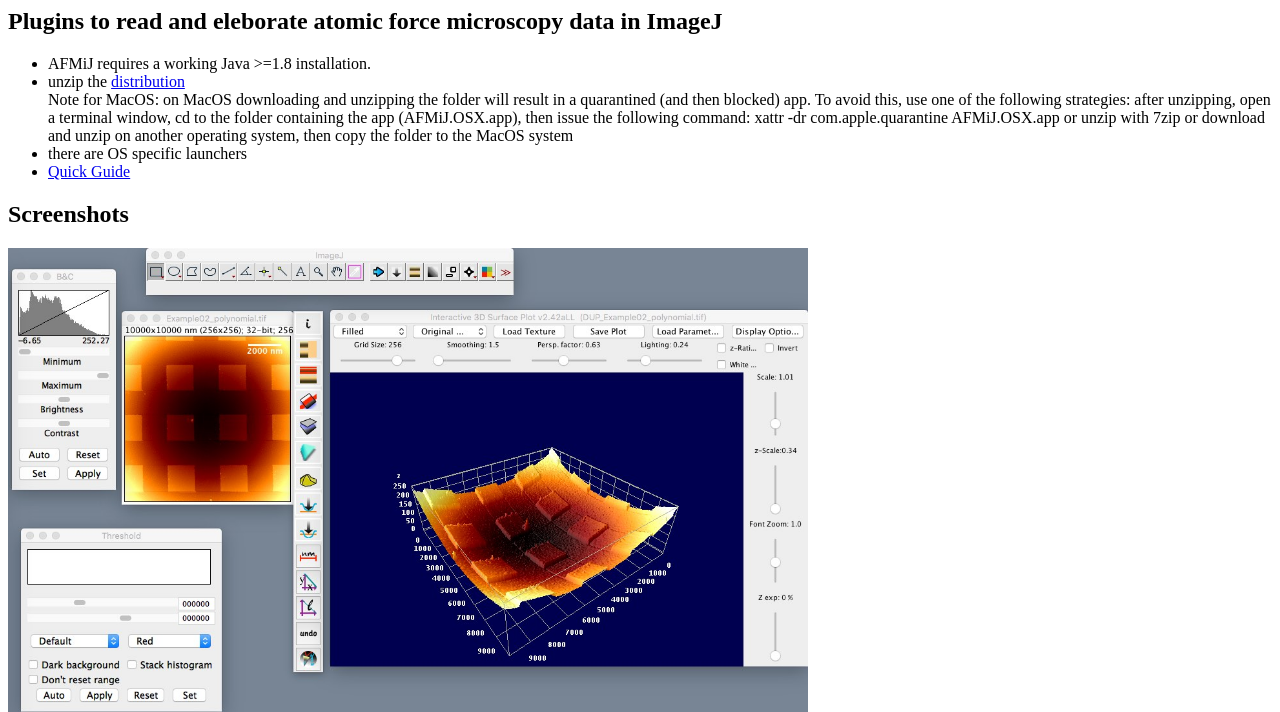
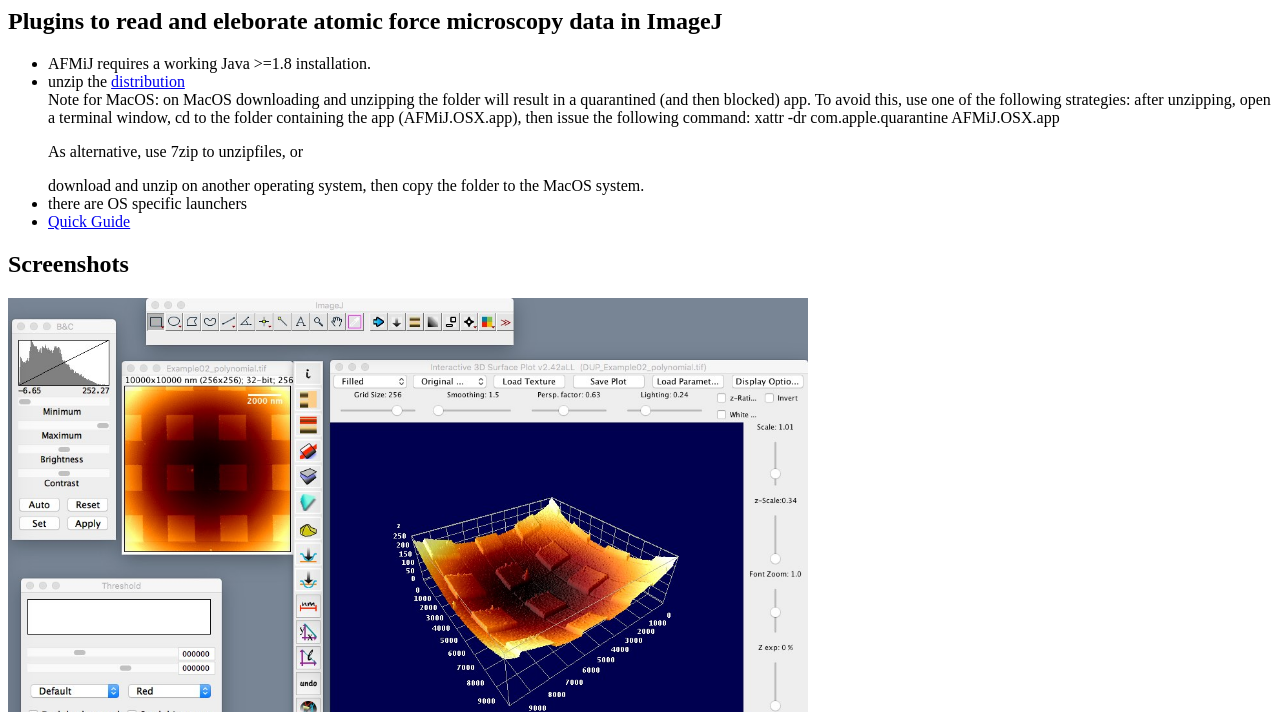
Before and after one commit to AFMiJ/AFMiJ, a plain HTML site: page docs/index.html in a window 1280 px wide. Shown: the top 712 px of the page. Drawn offline with Linux system fonts and the light colour scheme.

Commit message:
Revise MacOS unzipping instructions
Updated instructions for unzipping on MacOS.

```diff
--- a/docs/index.html
+++ b/docs/index.html
@@ -12,8 +12,8 @@
 		on MacOS downloading and unzipping the folder will result in a quarantined (and then blocked) app. To avoid this, use one of the following strategies:
     after unzipping, open a terminal window, cd to the folder containing the app (AFMiJ.OSX.app), then issue the following command:
     xattr -dr com.apple.quarantine AFMiJ.OSX.app
-    or unzip with 7zip
-    or download and unzip on another operating system, then copy the folder to the MacOS system
+    <P>As alternative, use  7zip to unzipfiles, or  </P>
+    download and unzip on another operating system, then copy the folder to the MacOS system.
 
 		<li>there are OS specific launchers</li>
 		<li><a href="AFMiJ_QuickStart.pdf">Quick Guide</a></li>
```
